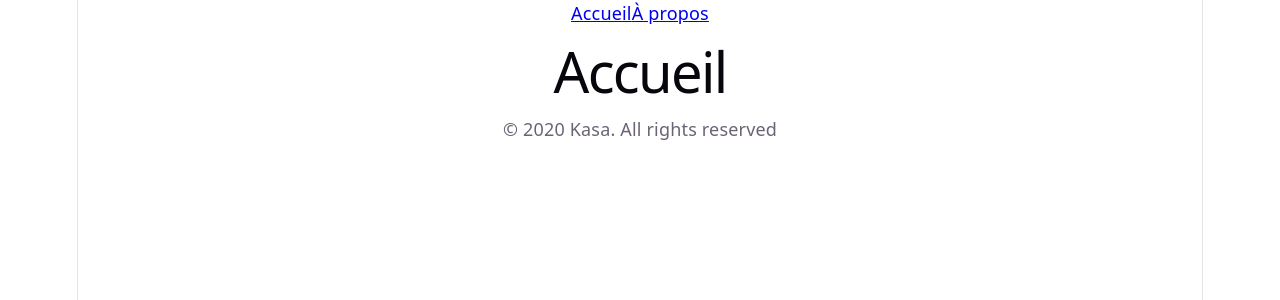
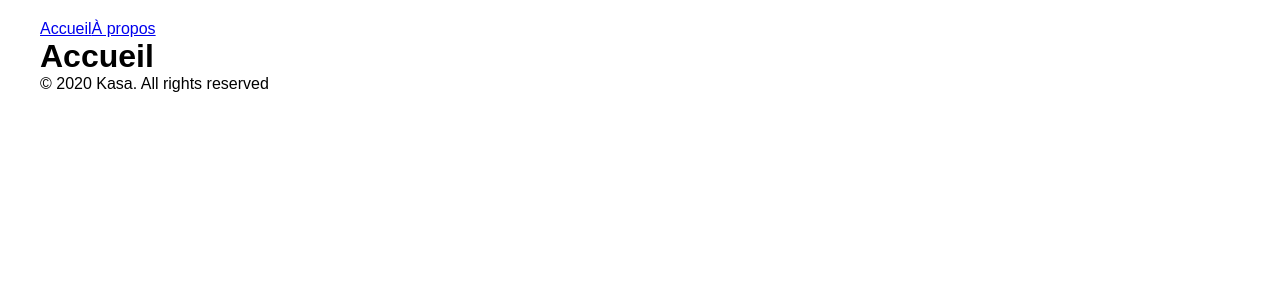
Before and after one commit to Loic-87/kasa, a React (Vite) app: page / in a window 1280 px wide. Shown: the top 300 px of the page. Built offline with nearby package versions, Linux system fonts and the light colour scheme.

Commit message:
Ajout de Sass pour le style et suppression du fichier CSS pour passer sur un fichier scss+changement du chemin sur main.jsx

```diff
--- a/package.json
+++ b/package.json
@@ -13,7 +13,8 @@
   "dependencies": {
     "react": "^19.2.8",
     "react-dom": "^19.2.8",
-    "react-router-dom": "^7.18.2"
+    "react-router-dom": "^7.18.2",
+    "sass": "^1.102.0"
   },
   "devDependencies": {
     "@types/react": "^19.2.17",
--- a/src/index.css
+++ /dev/null
@@ -1,111 +0,0 @@
-:root {
-  --text: #6b6375;
-  --text-h: #08060d;
-  --bg: #fff;
-  --border: #e5e4e7;
-  --code-bg: #f4f3ec;
-  --accent: #aa3bff;
-  --accent-bg: rgba(170, 59, 255, 0.1);
-  --accent-border: rgba(170, 59, 255, 0.5);
-  --social-bg: rgba(244, 243, 236, 0.5);
-  --shadow:
-    rgba(0, 0, 0, 0.1) 0 10px 15px -3px, rgba(0, 0, 0, 0.05) 0 4px 6px -2px;
-
-  --sans: system-ui, 'Segoe UI', Roboto, sans-serif;
-  --heading: system-ui, 'Segoe UI', Roboto, sans-serif;
-  --mono: ui-monospace, Consolas, monospace;
-
-  font: 18px/145% var(--sans);
-  letter-spacing: 0.18px;
-  color-scheme: light dark;
-  color: var(--text);
-  background: var(--bg);
-  font-synthesis: none;
-  text-rendering: optimizeLegibility;
-  -webkit-font-smoothing: antialiased;
-  -moz-osx-font-smoothing: grayscale;
-
-  @media (max-width: 1024px) {
-    font-size: 16px;
-  }
-}
-
-@media (prefers-color-scheme: dark) {
-  :root {
-    --text: #9ca3af;
-    --text-h: #f3f4f6;
-    --bg: #16171d;
-    --border: #2e303a;
-    --code-bg: #1f2028;
-    --accent: #c084fc;
-    --accent-bg: rgba(192, 132, 252, 0.15);
-    --accent-border: rgba(192, 132, 252, 0.5);
-    --social-bg: rgba(47, 48, 58, 0.5);
-    --shadow:
-      rgba(0, 0, 0, 0.4) 0 10px 15px -3px, rgba(0, 0, 0, 0.25) 0 4px 6px -2px;
-  }
-
-  #social .button-icon {
-    filter: invert(1) brightness(2);
-  }
-}
-
-body {
-  margin: 0;
-}
-
-#root {
-  width: 1126px;
-  max-width: 100%;
-  margin: 0 auto;
-  text-align: center;
-  border-inline: 1px solid var(--border);
-  min-height: 100svh;
-  display: flex;
-  flex-direction: column;
-  box-sizing: border-box;
-}
-
-h1,
-h2 {
-  font-family: var(--heading);
-  font-weight: 500;
-  color: var(--text-h);
-}
-
-h1 {
-  font-size: 56px;
-  letter-spacing: -1.68px;
-  margin: 32px 0;
-  @media (max-width: 1024px) {
-    font-size: 36px;
-    margin: 20px 0;
-  }
-}
-h2 {
-  font-size: 24px;
-  line-height: 118%;
-  letter-spacing: -0.24px;
-  margin: 0 0 8px;
-  @media (max-width: 1024px) {
-    font-size: 20px;
-  }
-}
-p {
-  margin: 0;
-}
-
-code,
-.counter {
-  font-family: var(--mono);
-  display: inline-flex;
-  border-radius: 4px;
-  color: var(--text-h);
-}
-
-code {
-  font-size: 15px;
-  line-height: 135%;
-  padding: 4px 8px;
-  background: var(--code-bg);
-}
--- /dev/null
+++ b/src/index.scss
@@ -0,0 +1,24 @@
+// --- Variables Sass ---
+$color-primary: #ff6060;
+$max-width: 1240px;
+
+// --- Reset de base ---
+* {
+  margin: 0;
+  padding: 0;
+  box-sizing: border-box;
+}
+
+// --- Styles globaux ---
+body {
+  font-family: 'Montserrat', Arial, sans-serif;
+  background-color: #ffffff;
+  color: #000000;
+}
+
+// --- Conteneur principal (le "cadre" de l'app) ---
+#root {
+  max-width: $max-width;
+  margin: 0 auto;
+  padding: 20px;
+}
--- a/src/main.jsx
+++ b/src/main.jsx
@@ -1,6 +1,6 @@
 import { StrictMode } from 'react'
 import { createRoot } from 'react-dom/client'
-import './index.css'
+import './index.scss'
 import Router from './router'
 
 createRoot(document.getElementById('root')).render(
```
Also changed, not shown: 1 other file (tests, documents, lock files or other folders).
